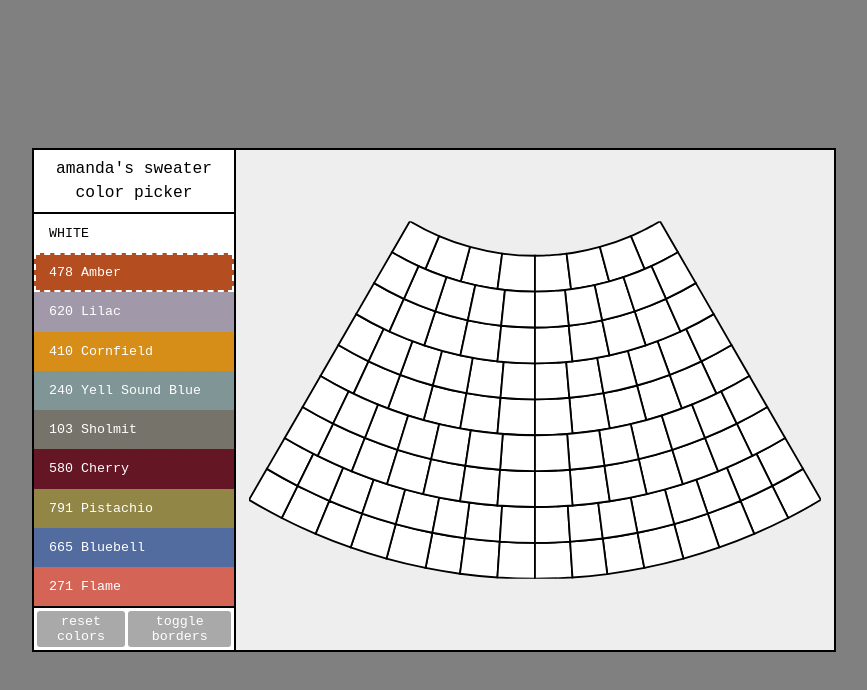
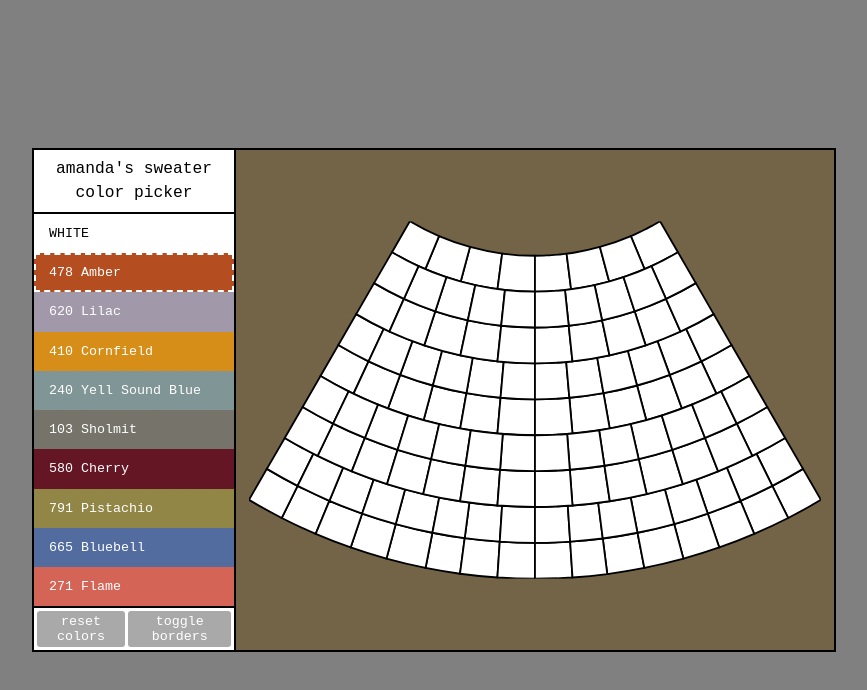
Before and after one commit to frankalbenesius/sweatah-weathah, a React (Vite) app: page / in a window 1280 px wide. Shown: the top 690 px of the page, without its empty margins (206-1073 px from the left). Built offline with nearby package versions, Linux system fonts and the light colour scheme.

Commit message:
manure background

```diff
--- a/src/index.css
+++ b/src/index.css
@@ -21,7 +21,7 @@ body {
   display: flex;
   background: white;
   border: 2px solid black;
-  background: #eee;
+  background: #736448ff;
 }
 
 .controls {
```
